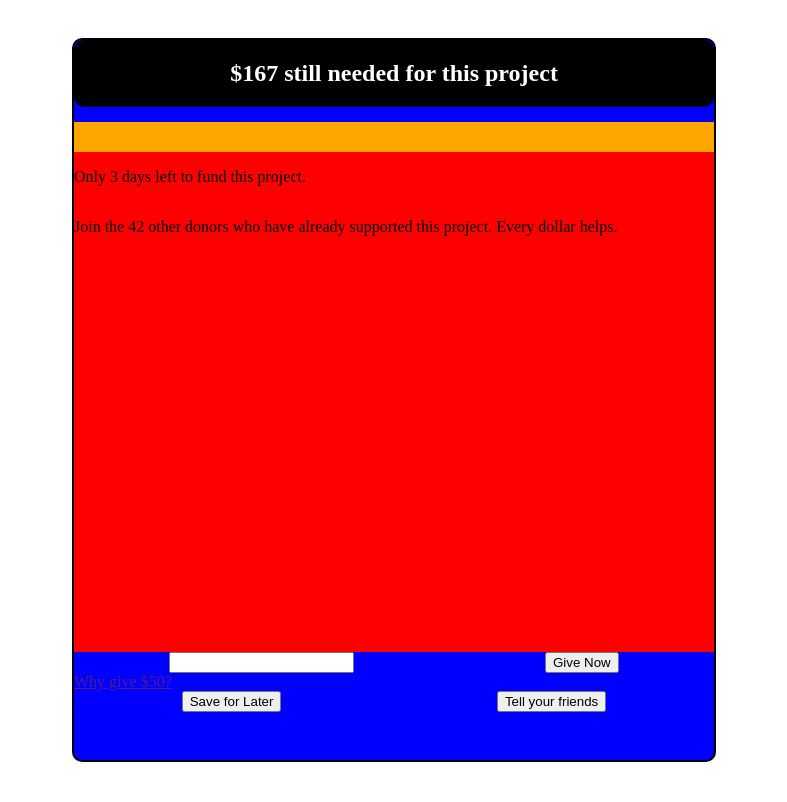
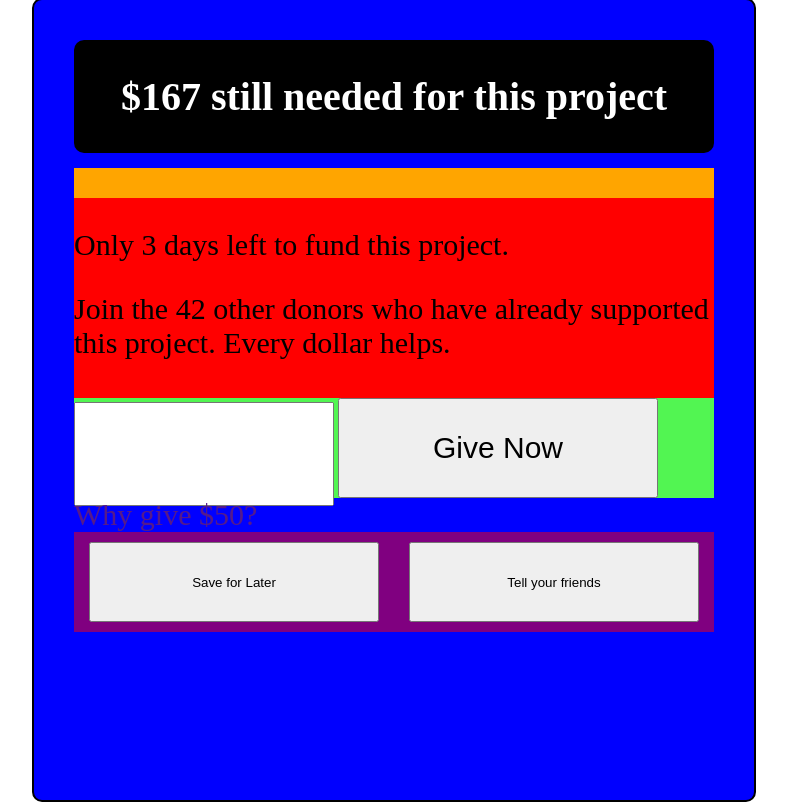
Before and after one commit to Ayo89/Table-donation, a plain HTML site: page index.html in a window 1280 px wide. Shown: the whole page, without its empty margins (246-1033 px from the left). Drawn offline with Linux system fonts and the light colour scheme.

Commit message:
working in house

```diff
--- a/index.html
+++ b/index.html
@@ -7,7 +7,7 @@
     <meta name="viewport" content="width=device-width, initial-scale=1.0">
     <script src="./index.js" defer></script>
     <link rel="stylesheet" href="./style.css">
-    <title>Document</title>
+    <title>Donations</title>
 </head>
 
 <body>
@@ -21,16 +21,17 @@
             <p>Join the 42 other donors who have already supported this project. Every dollar helps.</p>
         </div>
         <div class="text-footer">
-        <input  type="number"> <button class="button-text">Give Now</button>
+            <input class="input" type="number">
+            <button class="button-text">Give Now</button>
         </div>
         <a href="">Why give $50?</a>
         <footer>
-            <div>
-                <button>Save for Later</button>
-            </div>
-            <div>
-                <button>Tell your friends</button>
-            </div>
+
+            <button class="button-footer">Save for Later</button>
+
+
+            <button class="button-footer">Tell your friends</button>
+
         </footer>
 
     </div>
--- a/style.css
+++ b/style.css
@@ -15,6 +15,7 @@ body{
     flex-direction: column;
     justify-content: start;
     background-color: blue;
+    padding: 40px;
 }
 header{
     width: 100%;
@@ -25,6 +26,10 @@ header{
 }
 h2{
     color: white;
+    font-size: 40px;
+}
+p{
+    font-size: 30px;
 }
 .barra{
     background-color: orange;
@@ -32,16 +37,42 @@ h2{
     height: 30px;
 }
 .text{
-    height: 500px;
+    height: 200px;
     background-color: red;
-    display: flex;
-    flex-direction: column;
 }
+
 .text-footer{
-    display: flex;
-    justify-content: space-around;
+    width: 100%;
+    height: 100px;
+    background-color: rgb(82, 245, 82);
+}
+a{
+
+    text-decoration: none;
+    font-size: 30px;
+}
+.input{
+    padding: 0;
+    width: 40%;
+    height: 100%;
+}
+.button-text{
+    width: 50%;
+    height: 100%;
+    font-size: 30px;
+}
+.button-footer{
+    width: 50%;
+    height: 80px;
+    margin: 15px;
 }
 footer{
+    height: 100px;
     display: flex;
+    align-items: center;
     justify-content: space-around;
+    background-color: purple;
 }
+.link-text{
+
+}
```
